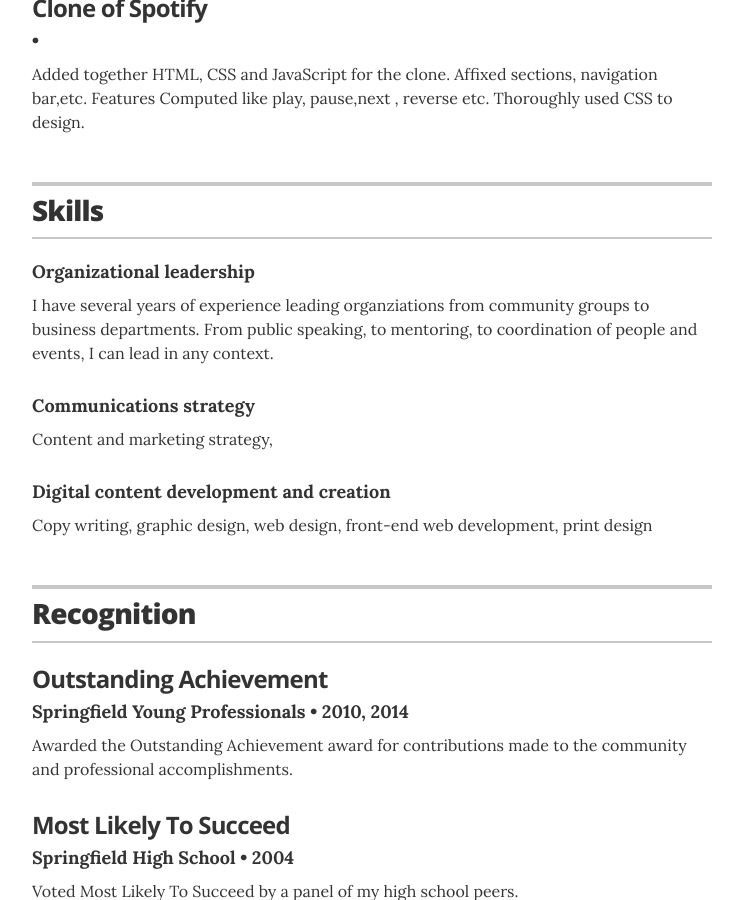
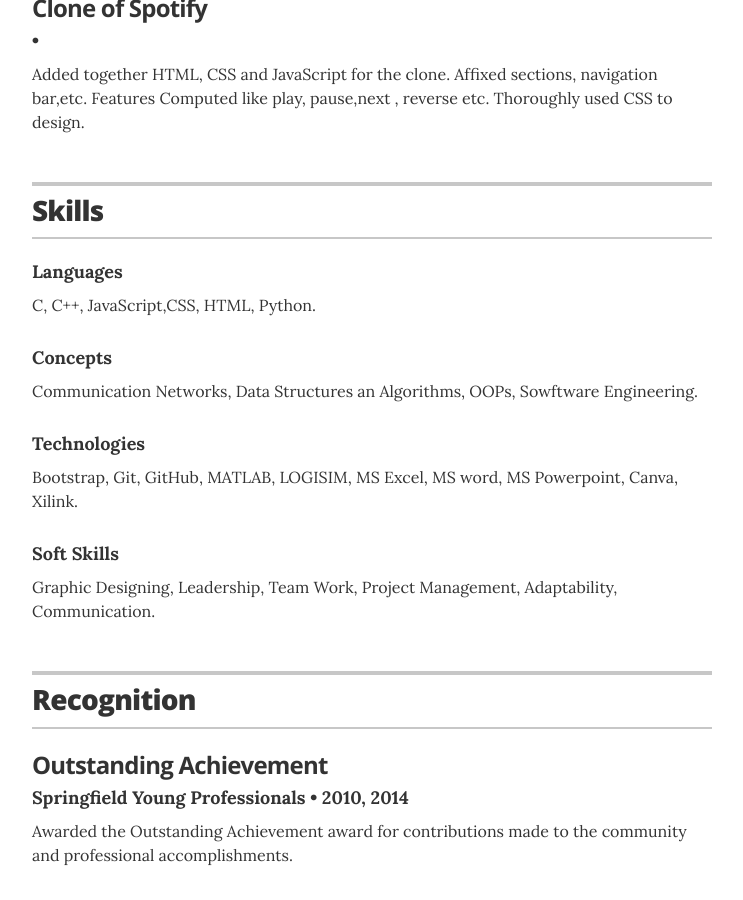
Before and after one commit to RishiAryan1201/resume, a Jekyll site: the page built from index.html, in a window 1280 px wide and 900 px high, scrolled down 2050 px. Shown: the whole window, without its empty margins (268-1011 px from the left). Built offline with Jekyll 4.4.1, drawn with Linux system fonts in a browser that asks for light colours.

Commit message:
Update skills.yml

```diff
--- a/_data/skills.yml
+++ b/_data/skills.yml
@@ -1,12 +1,14 @@
 # Skills
 # Organizational leadership
-- skill: Organizational leadership
-  description: I have several years of experience leading organziations from community groups to business departments. From public speaking, to mentoring, to coordination of people and events, I can lead in any context.
+- skill: Languages
+  description: C, C++, JavaScript,CSS, HTML, Python.
 
+- skill: Concepts
+  description: Communication Networks, Data Structures an Algorithms, OOPs, Sowftware Engineering.
 # Communications strategy
-- skill: Communications strategy
-  description: Content and marketing strategy,
+- skill: Technologies
+  description: Bootstrap, Git, GitHub, MATLAB, LOGISIM, MS Excel, MS word, MS Powerpoint, Canva, Xilink.
 
 # Digital content development and creation
-- skill: Digital content development and creation
-  description: Copy writing, graphic design, web design, front-end web development, print design
+- skill: Soft Skills
+  description: Graphic Designing, Leadership, Team Work, Project Management, Adaptability, Communication.
```
